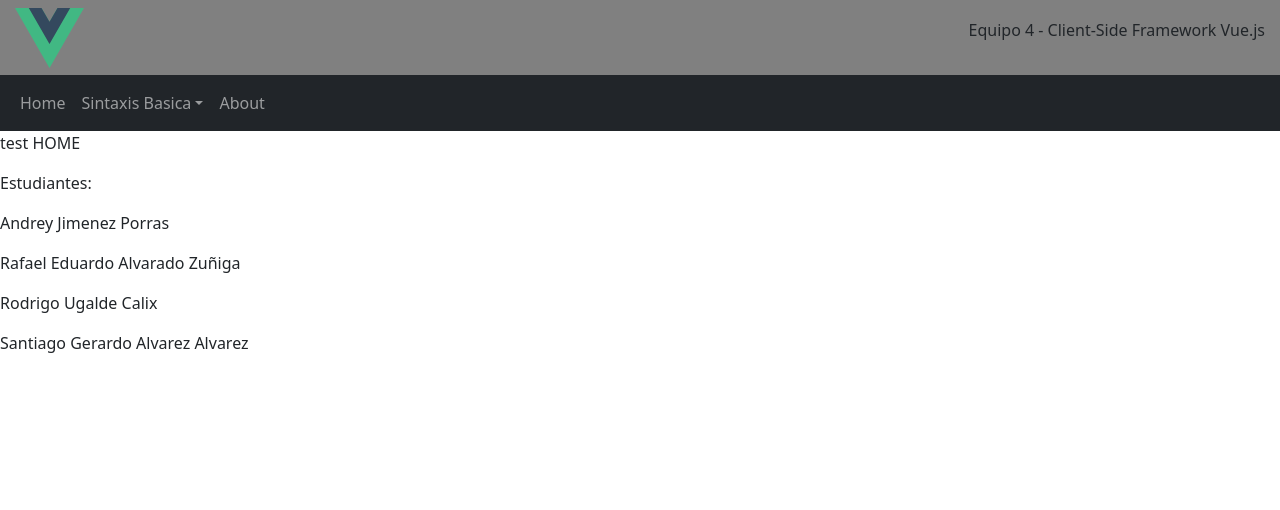
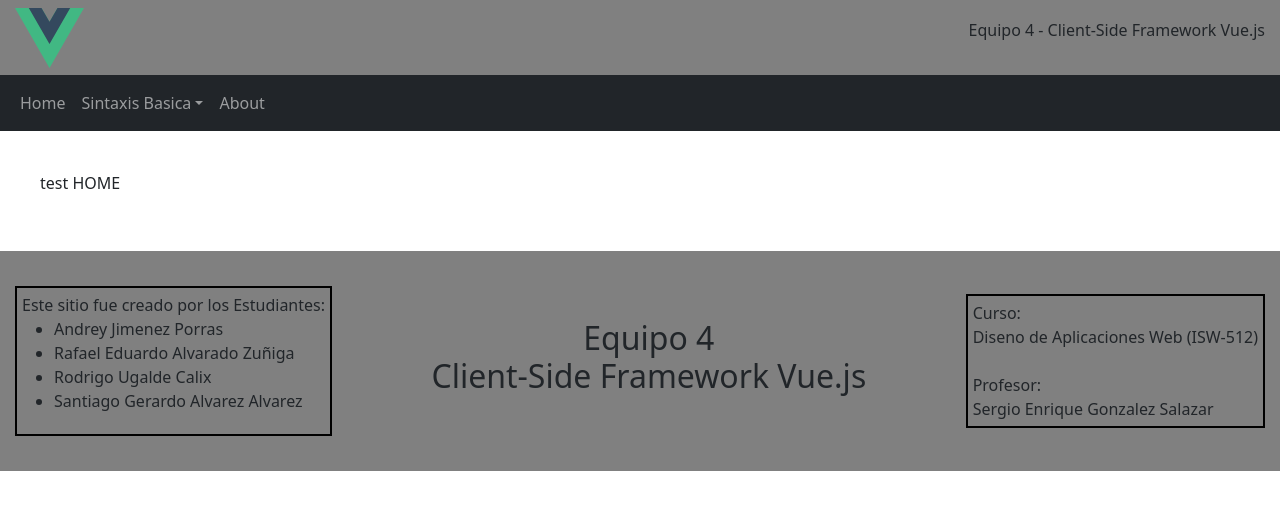
Before and after one commit to Baka69420/Grupo4-DesarrolloWeb, a Vue app in the folder Vuejs-Project/: page / in a window 1280 px wide. Shown: the top 510 px of the page. Built offline with nearby package versions, Linux system fonts and the light colour scheme.

Commit message:
Made a Basic Footer for the website

```diff
--- a/Vuejs-Project/src/App.vue
+++ b/Vuejs-Project/src/App.vue
@@ -38,15 +38,31 @@ import { RouterLink, RouterView } from 'vue-router'
   </main>
 
   <footer>
-    <p>Estudiantes:</p>
-    <p>Andrey Jimenez Porras</p>
-    <p>Rafael Eduardo Alvarado Zuñiga</p>
-    <p>Rodrigo Ugalde Calix</p>
-    <p>Santiago Gerardo Alvarez Alvarez</p>
+    <div id="info-estudiantes">
+      <p>Este sitio fue creado por los Estudiantes:</p>
+      <ul id="estudiantes">
+        <li>Andrey Jimenez Porras</li>
+        <li>Rafael Eduardo Alvarado Zuñiga</li>
+        <li>Rodrigo Ugalde Calix</li>
+        <li>Santiago Gerardo Alvarez Alvarez</li>
+      </ul>
+    </div>
+    <h2>Equipo 4 <br> Client-Side Framework Vue.js</h2>
+    <div id="info-curso">
+      <p>Curso:</p>
+      <p>Diseno de Aplicaciones Web (ISW-512)</p>
+      <br>
+      <p>Profesor:</p>
+      <p>Sergio Enrique Gonzalez Salazar</p>
+    </div>
   </footer>
 </template>
 
 <style scoped>
+h2 {
+  text-align: center;
+}
+
 #title {
   width: 100%;
   height: 75px;
@@ -66,5 +82,36 @@ import { RouterLink, RouterView } from 'vue-router'
   margin-left: auto;
 }
 
+main {
+  padding: 20px;
+}
+
+footer {
+  background-color: grey;
+  padding: 15px;
+  display: flex;
+  align-items: center;
+}
+
+footer p {
+  margin: 0;
+  padding: 0;
+}
+
+footer div {
+  margin: 20px;
+  border: 2px black solid;
+  padding: 5px;
+}
+
+footer #info-estudiantes {
+  margin-left: 0;
+  margin-right: auto;
+}
+
+footer #info-curso {
+  margin-right: 0;
+  margin-left: auto;
+}
 
 </style>
```
